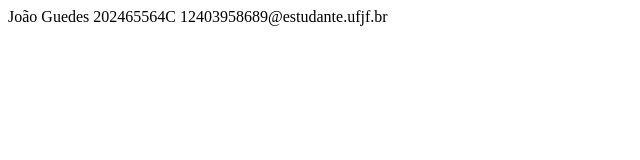
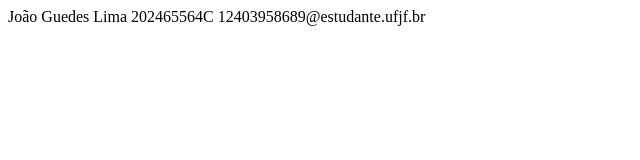
Before and after one commit to ufjf-dcc202/ufjf-dcc202-2025-1-a-atv01-guedes029, a plain HTML site: page index.html in a window 1280 px wide. Shown: the whole page, without its empty margins (0-640 px from the left). Drawn offline with Linux system fonts and the light colour scheme.

Commit message:
criei o doc

```diff
--- a/index.html
+++ b/index.html
@@ -6,7 +6,7 @@
     <title>DCC202 ATV01</title>
 </head>
 <body>
-                João Guedes
+            João Guedes Lima
                 202465564C
         12403958689@estudante.ufjf.br
 
```
